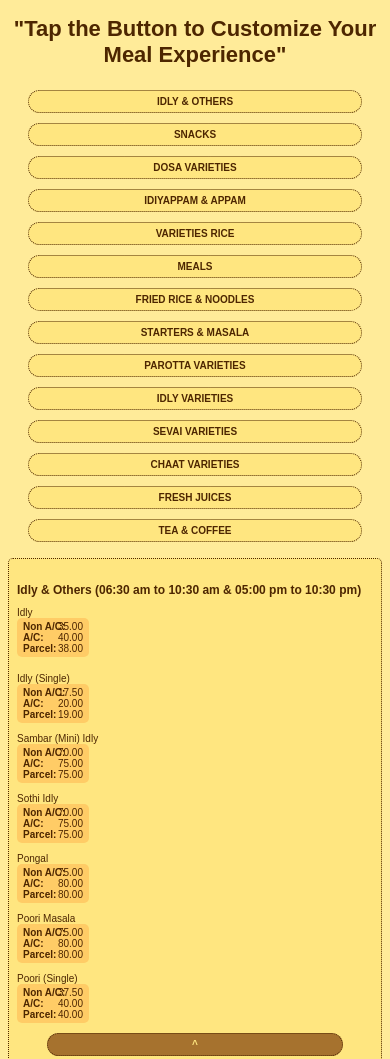
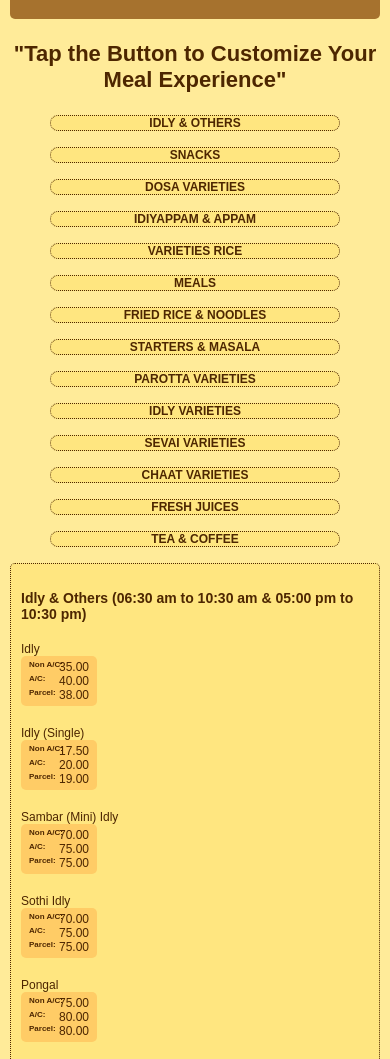
Before and after one commit to hari8github/anandhabavan, a plain HTML site: page index.html in a window 390 px wide. Shown: the part 200-1259 px from the top of the page. Drawn offline with Linux system fonts and the light colour scheme.

Commit message:
Update index.html

```diff
--- a/index.html
+++ b/index.html
@@ -154,7 +154,7 @@
         }
 
         /* For mobile devices (max-width: 600px) */
-        @media (max-width: 600px) {
+        @media (max-width: 400px) {
             body {
                 padding: 10px;
             }
@@ -198,69 +198,7 @@
                 margin-left: 50px;
             }
         }
-     /* For screens max-width 400px */
-     @media (max-width: 400px) {
-        body {
-            padding: 8px; /* Padding adjusted for small screens */
-        }
-
-        header {
-            font-size: 12px; /* Smaller font size */
-            padding: 5px; /* Reduced padding */
-        }
-
-        .menu-section {
-            padding: 8px; /* Adjusted padding */
-        }
-
-        .menu-title {
-            font-size: 12px; /* Smaller font size */
-        }
-
-        .menu-item {
-            margin: 10px 0; /* Adjusted margin */
-            font-size: 10px; /* Smaller font size */
-            flex-direction: column; /* Stack menu items vertically */
-        }
-
-        .price {
-            font-size: 10px; /* Slightly bigger font size */
-            padding: 3px 6px; /* Adjusted padding */
-        }
-
-        .price-label {
-            font-size: 10px; /* Slightly bigger font size */
-        }
-
-        footer {
-            font-size: 10px; /* Smaller font size */
-            padding: 8px; /* Reduced padding */
-        }
-
-        .logo {
-            font-size: 10px; /* Adjusted logo font size */
-        }
-
-        .welcome {
-            font-size: 10px; /* Adjusted welcome font size */
-        }
-
-        .button {
-            font-size: 10px; /* Adjusted button font size */
-        }
-
-        a {
-            font-size: 10px; /* Smaller font size for links */
-            padding: 5px 10px; /* Adjusted padding */
-            margin-left: 20px; /* Adjusted margin */
-            margin-right: 20px; /* Adjusted margin */
-        }
-
-        .gomenu {
-            margin-left: 30px; /* Adjusted margin */
-            margin-right: 30px; /* Adjusted margin */
-        }
-    }
+
     </style>
 </head>
 <body>
```
